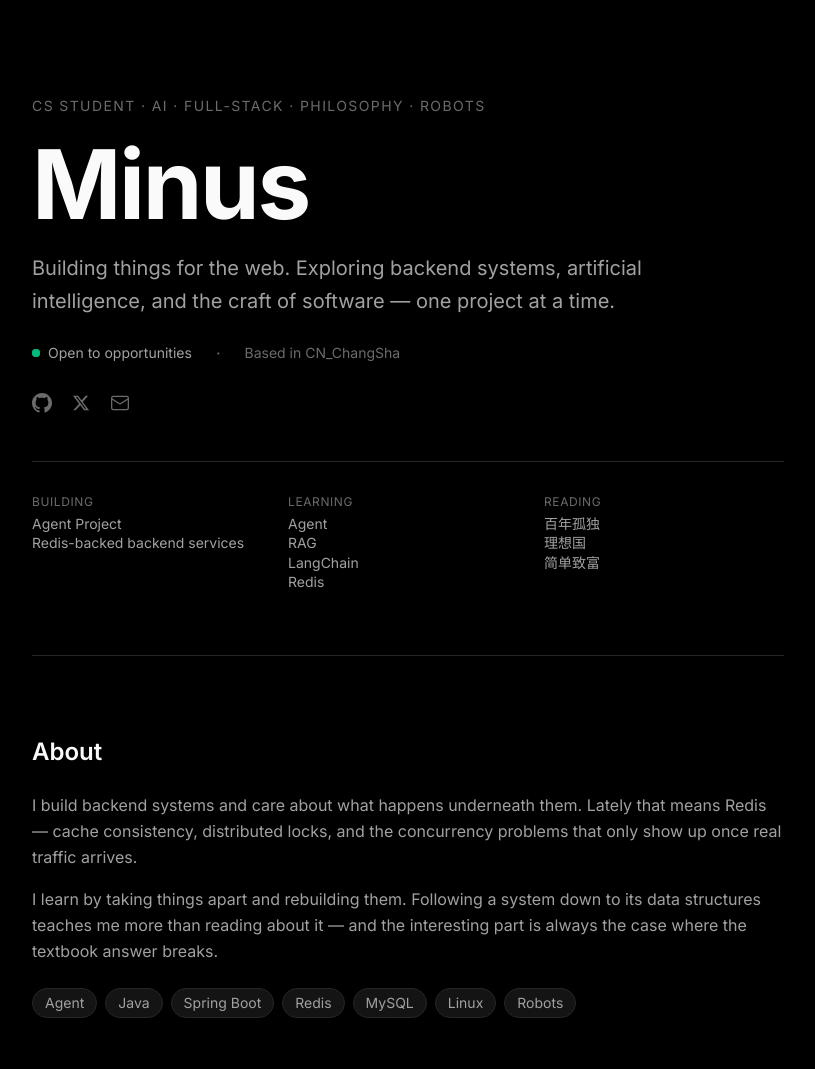
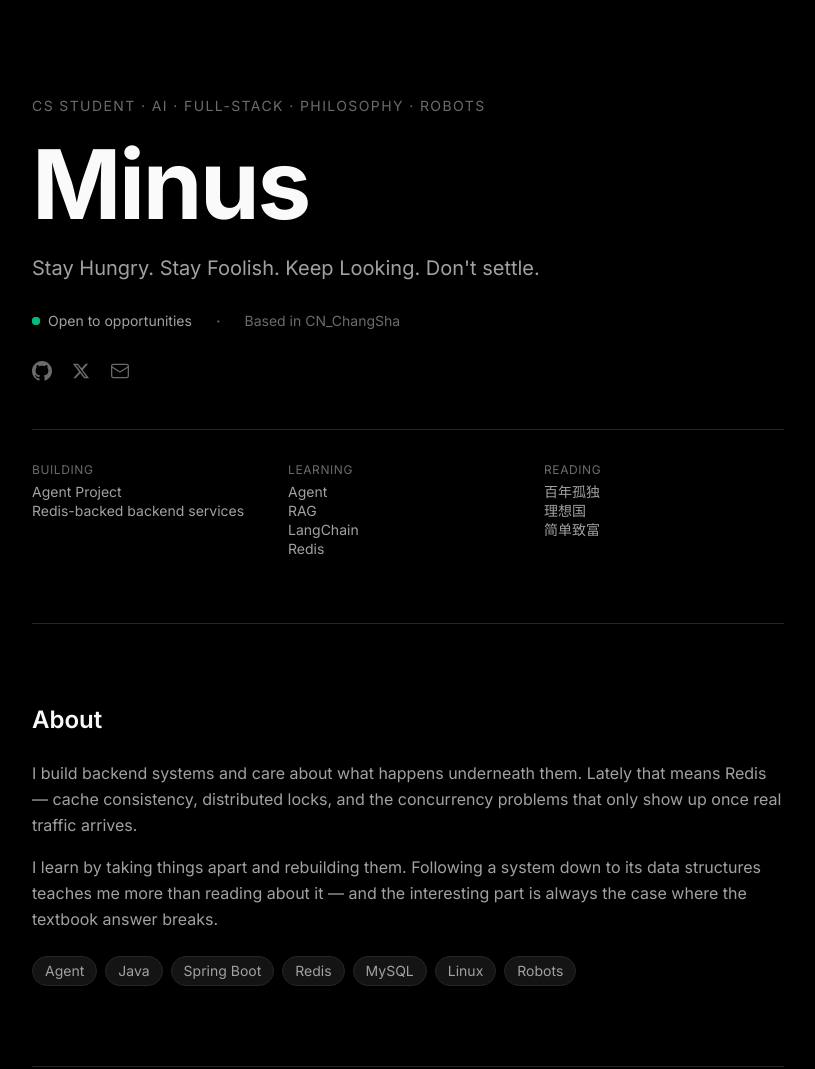
Before and after one commit to chenmochaos/chenmochaos.github.io, an Astro site: page / in a window 1280 px wide. Shown: the top 1069 px of the page, without its empty margins (232-1047 px from the left). Built offline with nearby package versions, Linux system fonts and the light colour scheme; Astro itself is replaced by a stand-in of ours.

Commit message:
content(hero): 标语改为 Stay Hungry. Stay Foolish.

```diff
--- a/src/components/Hero.astro
+++ b/src/components/Hero.astro
@@ -21,9 +21,8 @@ const now = [
     </h1>
 
     <p class="text-lg md:text-xl text-text-muted leading-relaxed max-w-2xl stagger-3">
-      Building things for the web. Exploring backend systems,
-      artificial intelligence, and the craft of software —
-      one project at a time.
+      Stay Hungry. Stay Foolish.
+      Keep Looking. Don't settle.
     </p>
 
     <div class="flex items-center gap-6 pt-1 stagger-4">
```
